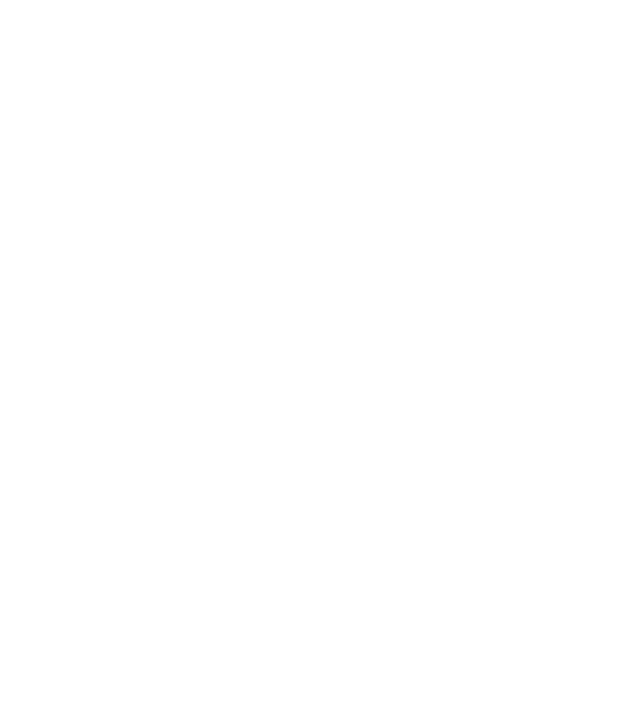
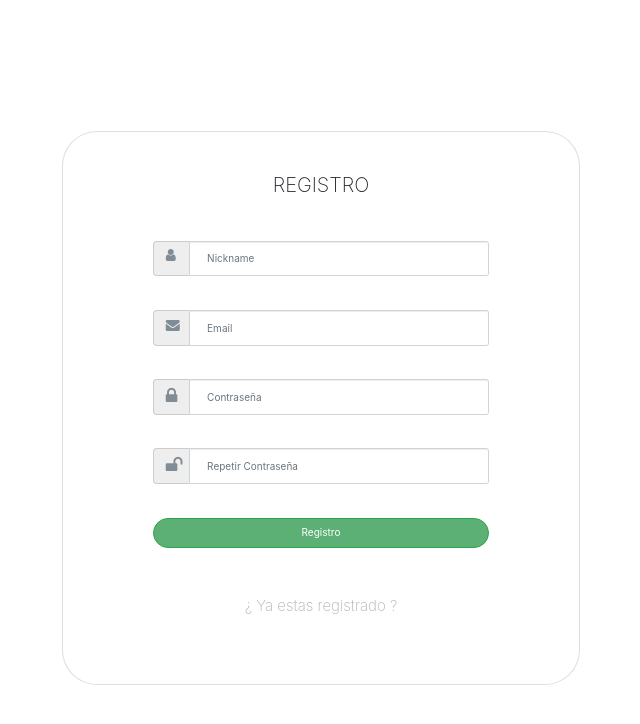
Before and after one commit to pipe473/frontend-sn, an Angular app: page /register in a window 1280 px wide. Before the commit this address led to /. Shown: the top 724 px of the page, without its empty margins (319-959 px from the left). Built offline with nearby package versions, Linux system fonts and the light colour scheme.

Commit message:
formulario de registro y login terminados en el diseño

```diff
--- a/src/app/app-routing.module.ts
+++ b/src/app/app-routing.module.ts
@@ -2,10 +2,12 @@
 import { Routes, RouterModule } from '@angular/router';
 import { HomeComponent } from './components/home/home.component';
 import { LoginComponent } from './components/login/login.component';
+import { RegisterComponent } from './components/register/register.component';
 
 const routes: Routes = [
   { path: 'home', component: HomeComponent },
   { path: 'login', component: LoginComponent },
+  { path: 'register', component: RegisterComponent },
 ];
 
 @NgModule({
--- a/src/app/components/login/login.component.css
+++ b/src/app/components/login/login.component.css
@@ -77,11 +77,12 @@
         font-weight: 200;
     }
 
-    .glyphicon.glyphicon-lock{
+    .fa.fa-lock{
+        font-size: 18px;
         color: #808c96;
     }
 
-    .glyphicon.glyphicon-user{
+    .fa.fa-envelope{
         color: #808c96;
     }
 
--- a/src/app/components/login/login.component.html
+++ b/src/app/components/login/login.component.html
@@ -4,17 +4,17 @@
         <div class="card-body">
             <form>
                 <div class="input-group">
-                    <span class="input-group-addon"><i class="glyphicon glyphicon-user"></i></span>
+                    <span class="input-group-addon"><i class="fa fa-envelope"></i></span>
                     <input id="nombreUsuario" type="text" class="form-control" name="nombreUsuario" placeholder="Email" #nombre_usuario>
                   </div>
                   <div class="input-group">
-                    <span class="input-group-addon"><i class="glyphicon glyphicon-lock"></i></span>
+                    <span class="input-group-addon"><i class="fa fa-lock"></i></span>
                     <input id="password" type="password" class="form-control" name="password" placeholder="Contraseña" #contrasena>
                   </div>
                   <button type="button" class="btn btn-block btn-success">Login</button>
                </form>
                <div class="alreadyLogged">
-                <a routerLink="/registro">¿ Aún no te has registrado ?</a>
+                <a routerLink="/register">¿ Aún no te has registrado ?</a>
             </div>
         </div>
       </div>
--- a/src/app/components/register/register.component.css
+++ b/src/app/components/register/register.component.css
@@ -0,0 +1,102 @@
+/* MEDIA QUERIES */
+
+/*Escritorio*/
+@media (min-width: 1199.98px) {
+
+    h2 {
+        text-align: center;
+        padding-top: 8%;
+        padding-bottom: 5%;
+        text-transform: uppercase;
+        font-weight: 200;
+    }
+
+    .container{
+        padding-top: 10%;
+    }
+
+    .card{
+        margin-left: 26%;
+        margin-right: 26%;
+        border-radius: 35px;
+        height: 180%;
+    }
+
+    .card-body{
+        margin-right: 15%;
+        margin-left: 15%;
+    }
+
+    #nombreUsuario{
+        padding: 5%;
+    }
+
+    #password{
+        padding: 5%;
+    }
+
+    #email{
+        padding: 5%;
+    }
+
+    .input-group-addon{
+        padding-right: 7%;
+        padding-top: 2%;
+    }
+    .input-group{
+        padding-bottom: 10%;
+    }
+
+    .btn.btn-block.btn-success{
+        border-radius: 28px;
+        padding: 2%;
+        margin-bottom: 9%;
+        background: #5DB075;
+    }
+
+    .btn.btn-block.btn-success:hover{
+        background: #2FAAC5;
+        border-color: #2FAAC5;
+    }
+
+    .alreadyLogged{
+        text-align: center;
+        padding-top: 5%;
+        padding-bottom: 16%;
+        font-size: 15px;
+
+    }
+
+    a{
+        color: rgb(184, 174, 174);
+        text-decoration: none;
+        font-weight: 200;
+    }
+
+    a:hover{
+        color: #2FAAC5;
+    }
+
+    .placeholder{
+        font-weight: 200;
+    }
+
+    .fa.fa-lock{
+        font-size: 18px;
+        color: #808c96;
+    }
+
+    .fa.fa-unlock{
+        font-size: 18px;
+        color: #808c96;
+    }
+
+    .fa.fa-envelope{
+        color: #808c96;
+    }
+
+    .fa.fa-user.icon{
+        color: #808c96;
+    }
+
+}
--- a/src/app/components/register/register.component.html
+++ b/src/app/components/register/register.component.html
@@ -1 +1,29 @@
-<p>register works!</p>
+<div class="container">
+    <div class="card">
+        <h2>Registro</h2>
+        <div class="card-body">
+            <form>
+                <div class="input-group">
+                    <span class="input-group-addon"><i class="fa fa-user icon"></i></span>
+                    <input id="nombreUsuario" type="text" class="form-control" name="nombreUsuario" placeholder="Nickname" #nickname>
+                  </div>
+                  <div class="input-group">
+                    <span class="input-group-addon"><i class="fa fa-envelope"></i></span>
+                    <input id="email" type="email" class="form-control" name="email" placeholder="Email" #email>
+                  </div>
+                  <div class="input-group">
+                    <span class="input-group-addon"><i class="fa fa-lock"></i></span>
+                    <input id="password" type="password" class="form-control" name="password" placeholder="Contraseña" #contrasena>
+                  </div>
+                  <div class="input-group">
+                    <span class="input-group-addon"><i class="fa fa-unlock"></i></span>
+                    <input id="password" type="password" class="form-control" name="password" placeholder="Repetir Contraseña" #contrasena>
+                  </div>
+                  <button type="button" class="btn btn-block btn-success">Registro</button>
+               </form>
+               <div class="alreadyLogged">
+                <a routerLink="/login">¿ Ya estas registrado ?</a>
+            </div>
+        </div>
+      </div>
+</div>
--- a/src/app/components/shared/navbar/navbar.component.css
+++ b/src/app/components/shared/navbar/navbar.component.css
@@ -32,16 +32,21 @@
 }
 
 .navbar.navbar-expand-lg.navbar-dark.blue.lighten-2.mb-4 > ul > button{
-    width: 90px;
-    height: 37px;
-    border-radius: 8px;
+    padding-right: 4%;
+    padding-left: 4%;
+    width: 17%;
+    height: 5%;
 }
 
-.navbar.navbar-expand-lg.navbar-dark.blue.lighten-2.mb-4 > ul > button:hover{
+.navbar-brand{
+    padding-top: 2%;
+    font-weight: 200;
+}
+
+.btn.btn-outline-dark.my-2.my-sm-0:hover{
     background: #2FAAC5;
-
 }
 
 a{
-    font-weight: 200;
+
 }
--- a/src/app/components/shared/navbar/navbar.component.html
+++ b/src/app/components/shared/navbar/navbar.component.html
@@ -1,7 +1,7 @@
 
   <nav class="navbar navbar-expand-lg navbar-dark blue lighten-2 mb-4 mr-5 ml-5 mt-2">
-    <a class="navbar-brand" href="#">SCRIPTING</a>
       <div class="collapse navbar-collapse" id="navbarSupportedContent">
+        <a class="navbar-brand" routerLink="/home">SCRIPTING</a>
       <form class="form-inline mr-auto">
         <input class="form-control" type="text" placeholder="Search" aria-label="Search">
       </form>
@@ -22,11 +22,11 @@
         <li class="nav-item" routerLinkActive="active">
             <a class="nav-link" routerLink="/login">Login</a>
         </li>
+    </ul>
     <button
         class="btn btn-outline-dark my-2 my-sm-0"
         type="button"
     >
       Perfil
     </button>
-      </ul>
   </nav>
--- a/src/index.html
+++ b/src/index.html
@@ -6,6 +6,7 @@
   <base href="/">
   <meta name="viewport" content="width=device-width, initial-scale=1">
   <link rel="icon" type="image/x-icon" href="favicon.ico">
+  <link rel="stylesheet" href="https://cdnjs.cloudflare.com/ajax/libs/font-awesome/4.7.0/css/font-awesome.min.css">
   <link rel="stylesheet" href="https://maxcdn.bootstrapcdn.com/bootstrap/3.4.1/css/bootstrap.min.css">
 </head>
 <body>
```
Lines whose indentation alone changed are shown as unchanged.
